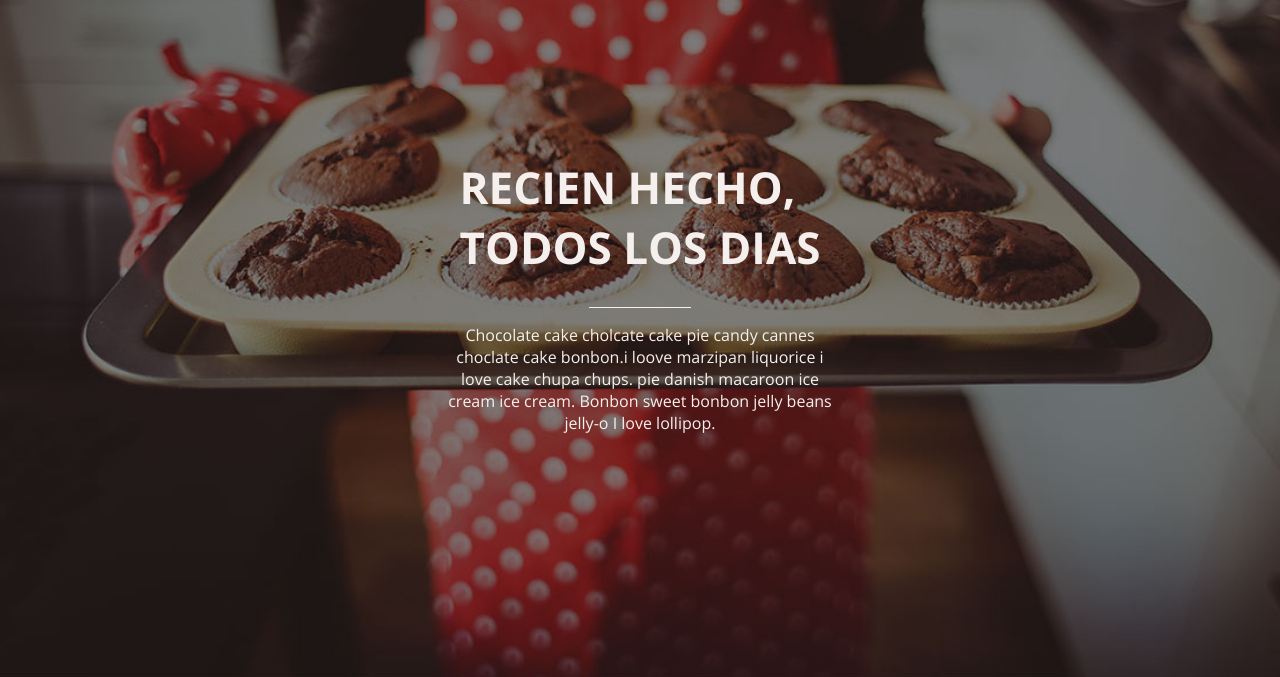
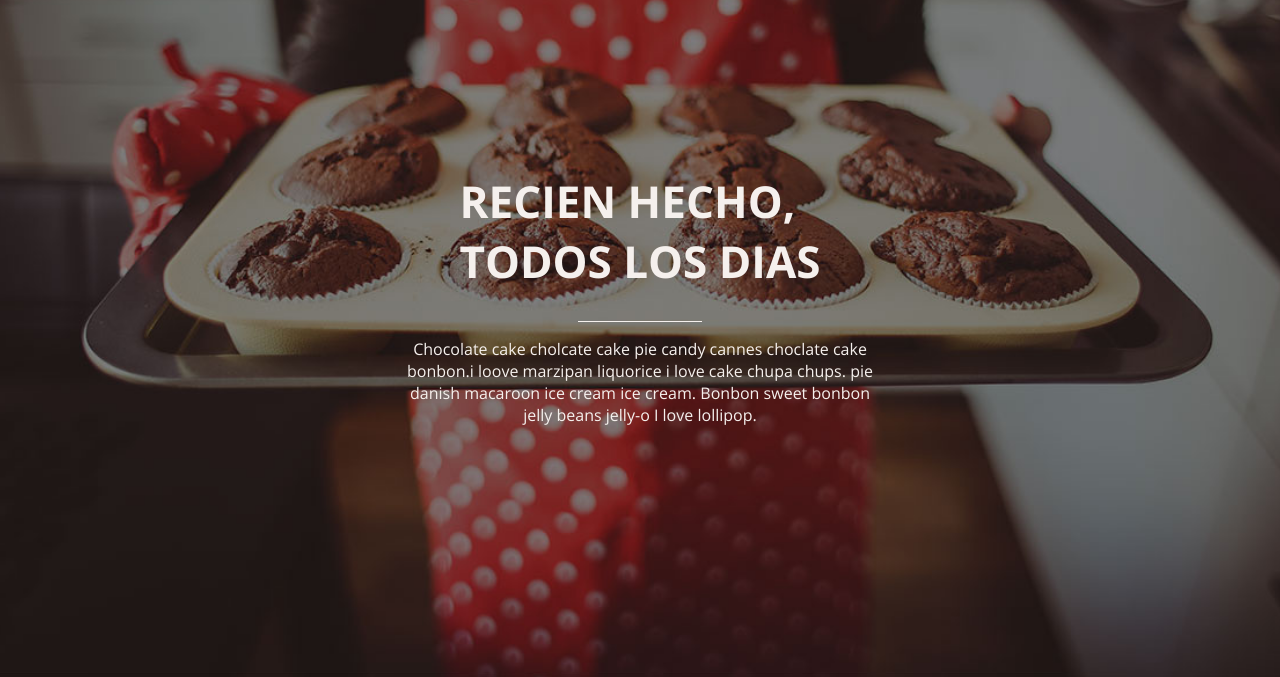
Before and after one commit to cvalencia1991/Cafeteria, a website: page index.html in a window 1280 px wide. Shown: the part 88-765 px from the top of the page. Drawn offline with Linux system fonts and the light colour scheme; files whose address does not match are found by name.

Commit message:
Fix Header Margin

```diff
--- a/styles.css
+++ b/styles.css
@@ -217,7 +217,7 @@ footer {
   }
 
   .sytleinfoheader {
-    margin: 114px;
+    margin-top: 10vw;
   }
 
   .stylehamburgermenu {
```
